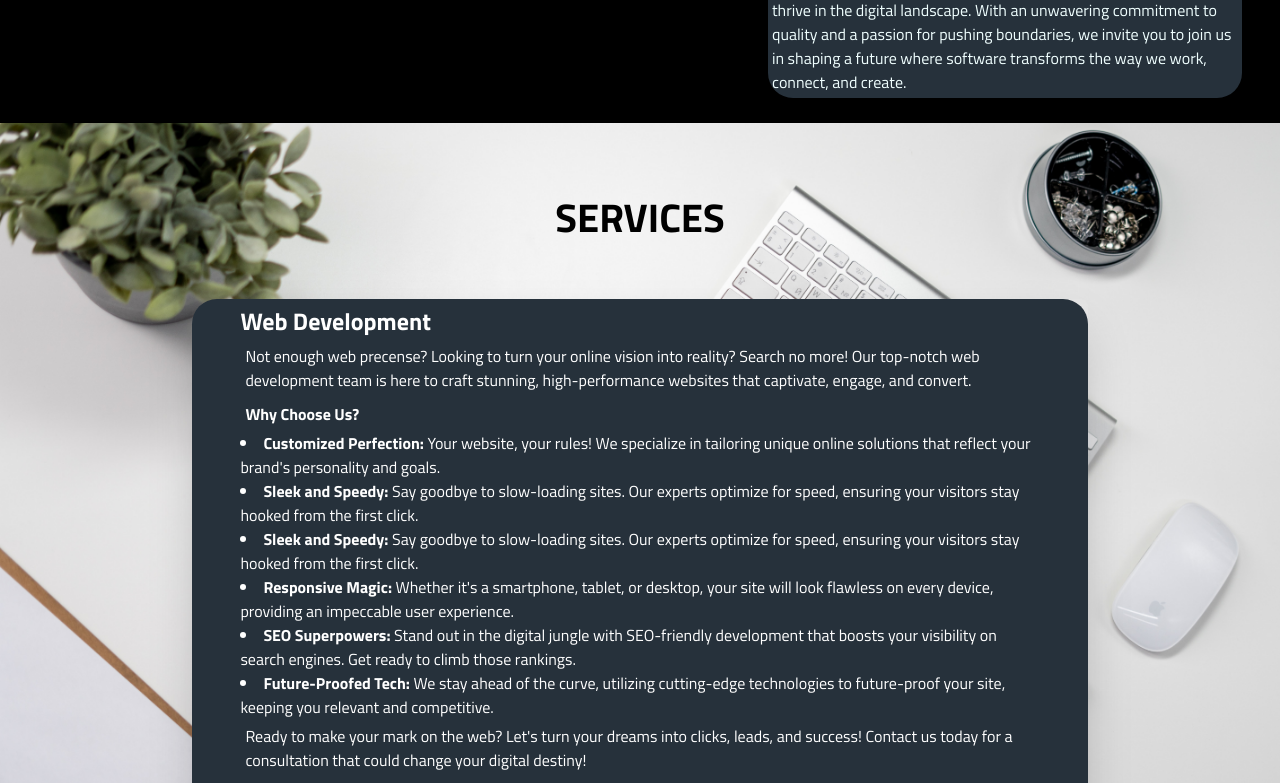
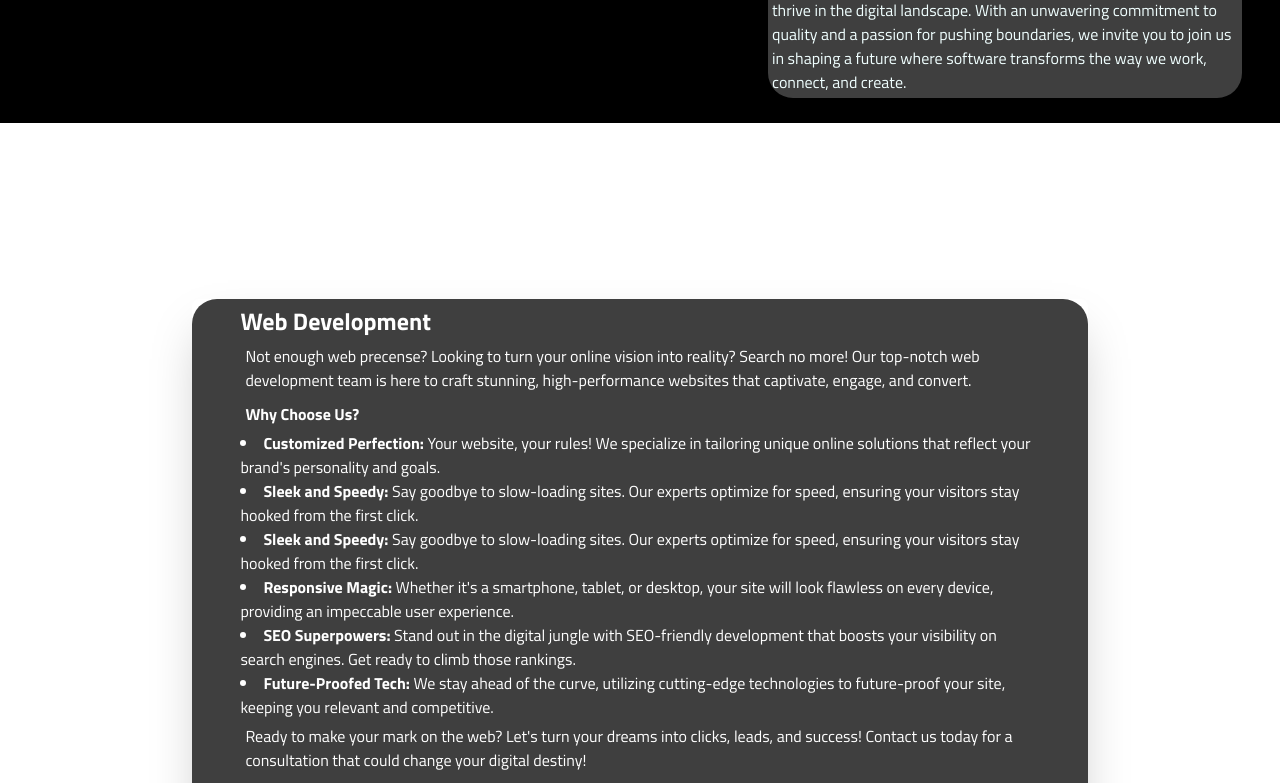
Before and after one commit to shahzill/scratchzero, a React (Create React App) app in the folder scratch-zero/: page / in a window 1280 px wide. Shown: the part 1320-2103 px from the top of the page. Built offline with nearby package versions, Linux system fonts and the light colour scheme; a web font is replaced by a local one.

Commit message:
removed nodemodules folder and updated backgrounds

```diff
--- a/scratch-zero/src/Pages/Home.js
+++ b/scratch-zero/src/Pages/Home.js
@@ -77,7 +77,7 @@ function Home() {
         <React.Fragment><Navbar /></React.Fragment>
     <div className='main'>
         <div className="content">
-           <div className="">
+           <div className="heroitems">
             <h1  className='title'>
               ScratchZero
             </h1>
@@ -100,6 +100,7 @@ function Home() {
 
         {/* about section */}
         <div className="About">
+
           <div className="Content1">
             <Fade left>
             <h1>ABOUT US</h1>
@@ -132,7 +133,9 @@ function Home() {
     </div>
 
     {/* third section */}
+
     <div className="comp2" id="Our-Services">
+
       <Fade bottom>
         <h1>
           SERVICES
--- a/scratch-zero/src/Styles/Home.css
+++ b/scratch-zero/src/Styles/Home.css
@@ -20,8 +20,8 @@
   height: 60vh;
   background-color: black;
 }
+
 .main {
-
   width: 100%;
   height: 100vh;
   position: relative;
@@ -120,14 +120,14 @@
 .comp2{
     width: 100%;
     max-height: max-content;
-    background-color: white;
+    /* background-color: white; */
     padding-bottom: 5%;
     z-index: -1;
-    background-image: url("../Imgs/Background4.jpg");
+    /* background-image: url("../Imgs/Background4.jpg");
     background-size: cover;
     background-position: center;
     background-repeat: no-repeat;
-    background-attachment: fixed;
+    background-attachment: fixed; */
 }
 
 .Header2{
@@ -141,7 +141,7 @@
 
 .comp2 h1{
 
-  color: black;
+  color: white;
   font-size: 250%;
 }
 
@@ -181,7 +181,7 @@
   max-height: max-content;
   display: flex;
   justify-content: center;
-  background-color: #26313b;
+  background-color: #3f3f3f;
   color: white;
   z-index: -1;
 }
@@ -287,7 +287,7 @@
   max-height: max-content;
   padding-top: 5%;
   padding-bottom: 10%;
-  background-image: url("../Imgs/bgtest.jpg");
+  /* background-image: url("../Imgs/bgtest.jpg"); */
   background-size: cover;
     background-position: center;
     background-repeat: no-repeat;
@@ -687,7 +687,7 @@
 
 
 .Content1, .Content2, .box, .plan1, .plan2, .plan3{
-  background-color: #26313b;
+  background-color: #3f3f3f;
   border-radius: 25px;
   padding: 4px;
 }
--- a/scratch-zero/src/Styles/Navbar.css
+++ b/scratch-zero/src/Styles/Navbar.css
@@ -51,7 +51,7 @@ header .nav-btn {
 	background: transparent;
 	border: none;
 	outline: none;
-	color: #000000;
+	color: white;
 	visibility: hidden;
 	opacity: 0;
 	font-size: 1.8rem;
@@ -66,7 +66,7 @@ nav {
 
 
 header.active{
-	background-color:#728ba5 ;
+	background-color:#22252c ;
 
 
 }
```
Lines whose indentation alone changed are shown as unchanged.
